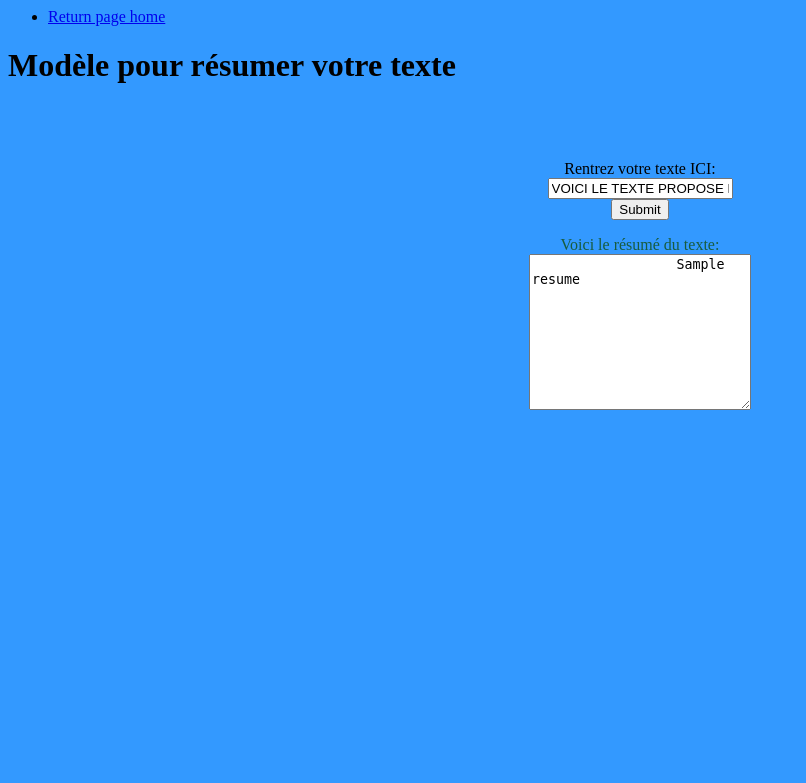
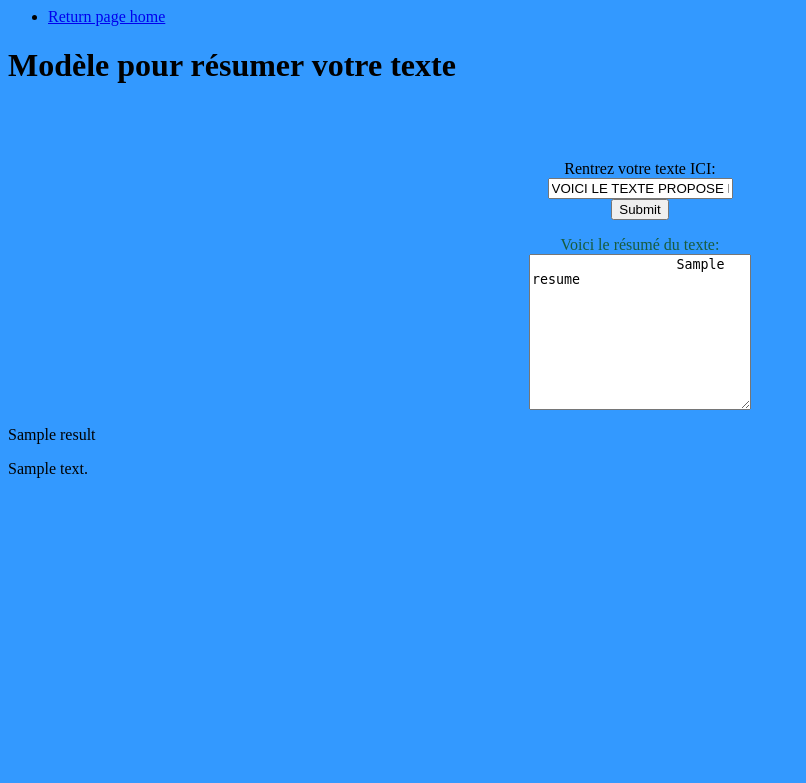
Before and after one commit to alexandraPenin/WYM, a Flask app: template wym-project/wym_project/templates/model.html in a window 1280 px wide. Shown: the top 783 px of the page, without its empty margins (0-806 px from the left). Run offline with Flask 2, Linux system fonts and the light colour scheme; the template is opened without the code that fills it: most values are stand-ins (such as "Sample title", 1, 10 or a date in 2020); some libraries are stand-ins or nearby versions.

Commit message:
Calcule des métriques de taille des mots et de temps de traitement du modèle

```diff
--- a/wym-project/wym_project/app.py
+++ b/wym-project/wym_project/app.py
@@ -5,6 +5,7 @@ import psycopg2
 
 from wym_project.model_utils import resume_text
 from wym_project.db_utils import User, pgdb
+import time
 
 
 if os.getenv("DOCKER_BUILD"):
@@ -71,9 +72,17 @@ def model():
         return render_template("model.html")
     elif request.method=="POST":
         form_data_text=request.form['textmodel']
+        taille_text=len(form_data_text)
+        second_start=time.time()
+        print("The biginning of the chrono:", second_start)
         form_data_resum=resume_text(form_data_text, host=model_host)
+        second_end=time.time()
+        result_time=second_end-second_start
+        print("The end of the chrono:", second_end)
+        print("The time of execution of your request is:",result_time)
         print(form_data_resum)
-    return render_template("model.html", resume=form_data_resum['summary_text'][0])
+
+    return render_template("model.html", resume=form_data_resum['summary_text'][0],result=result_time,taille_text=taille_text)
 
 
 def main():
--- a/wym-project/wym_project/templates/model.html
+++ b/wym-project/wym_project/templates/model.html
@@ -40,6 +40,14 @@
       </p>
 
 		  </form> </center>
+    </p>
+    {{ result }}
+    </p>
+
+    </p>
+    {{ taille_text }}
+    </p>
+
 		</html>
 	</body>
 </html>
```
